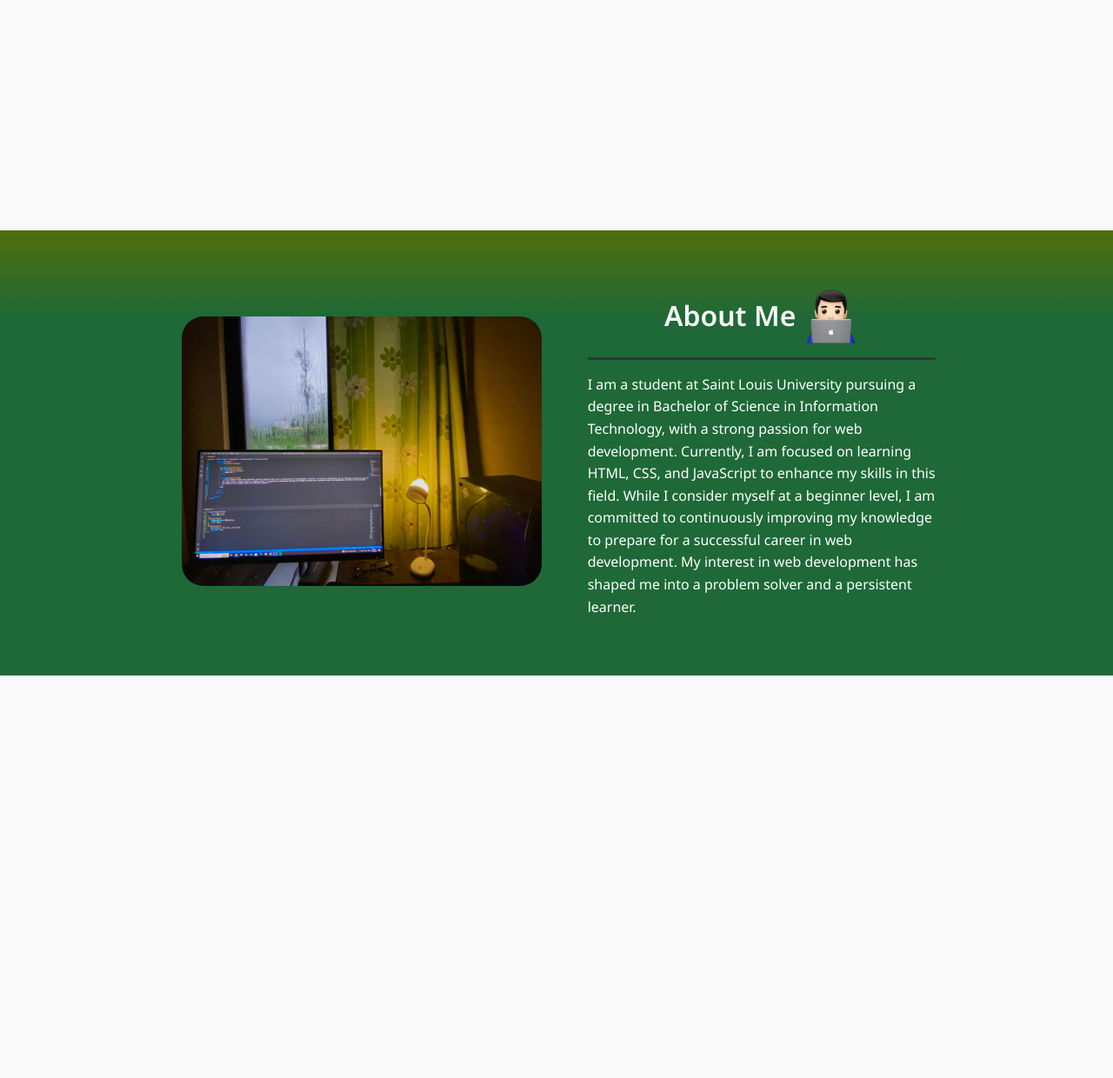
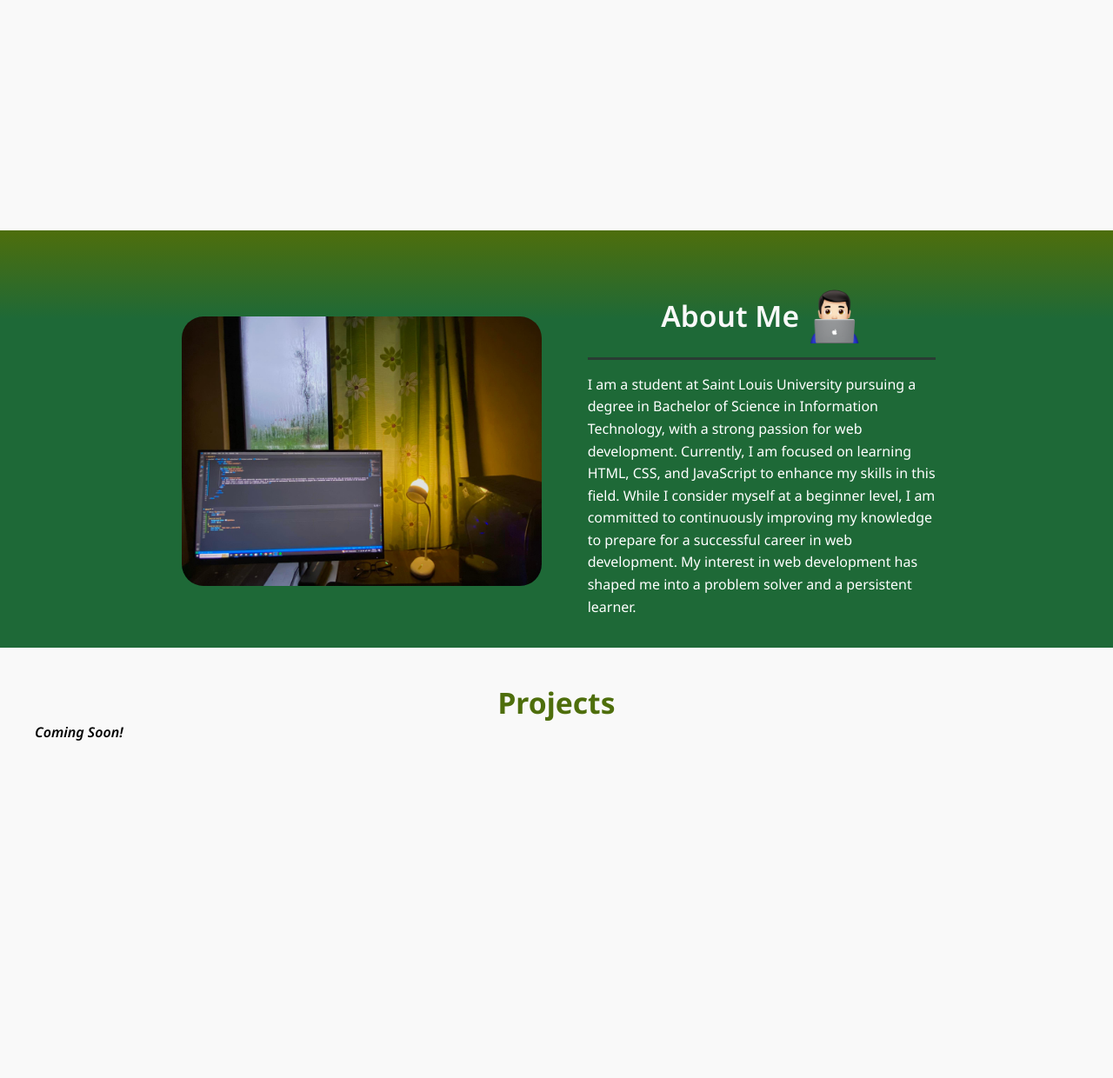
Before and after one commit to gabriel-bagtown/MyWebsite, a plain HTML site: page index.html in a window 1280 px wide. Shown: the part 567-1807 px from the top of the page at 87% size. Drawn offline with Linux system fonts and the light colour scheme.

Commit message:
projects coming soon

```diff
--- a/css/style.css
+++ b/css/style.css
@@ -95,18 +95,18 @@ h1{
 }
 .skills-container p{
     font-family: 'Noto Sans', sans-serif;
-    font-size: 1.2rem;
+    font-size: 1.3rem;
     font-weight: 600;
     border-right: 2px solid rgba(45,46,50,.5);
     line-height: 3.8rem;
     padding-right: 1.2rem;
-    margin-right: 2rem;
+    /* margin-right: 2rem; */
 }
 .skills-logos-container{
     display: flex;
     flex-direction: row;
     margin-left: auto;
-    gap: 5rem;
+    gap: 5.7rem;
     flex-wrap: wrap;
 }
 .logo-container{
@@ -164,7 +164,7 @@ h1{
 }
 .about-me-heading h2{
     font-family:  'Noto Sans', sans-serif;
-    font-size: 2rem;
+    font-size: 2.1rem;
     font-weight: 600;
     color: #f9f9f9;
 }
@@ -175,7 +175,7 @@ h1{
     width: 25rem;
 }
 .about-me-text p{
-    font-family:  'Noto Sans', sans-serif;
+    font-family: 'Noto Sans', sans-serif;
     font-size: 1rem;
     color: white;
     line-height: 1.6rem;
@@ -189,8 +189,26 @@ h1{
 /* End of About */
 
 /* Projects */
+#projects{
+    position: relative;
+}
 .projects-container{
     background-color: #f9f9f9;
-    min-height: 60vh;
+    min-height: 64vh;
+    padding: 2.5rem;
+    display: flex;
+    flex-direction: column;
+}
+.projects-heading h2{
+    font-family: 'Noto Sans', sans-serif;
+    font-size: 2.1rem;
+    color: #4e6e0c;
+    text-align: center;
+}
+.projects-content p{
+    font-family: 'Noto Sans', sans-serif;
+    text-transform: capitalize;
+    font-weight: 600;
+    font-style: italic;
 }
 /* End of Projects */
--- a/index.html
+++ b/index.html
@@ -75,7 +75,6 @@
         </section>
         <!-- End of Home -->
 
-        <a id="about-section"></a>
         <section id="about">
           <div  class="about-container">
 
@@ -100,7 +99,16 @@
         </section>
 
         <section id="projects">
-          <div class="projects-container"></div>
+          <div class="projects-container">
+
+            <div class="projects-heading">
+              <h2>Projects</h2>
+            </div>
+            <div class="projects-content">
+              <p>Coming Soon!</p>
+            </div>
+
+          </div>
         </section>
       </body>
 </html>
```
